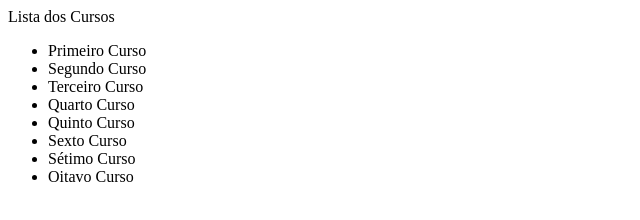
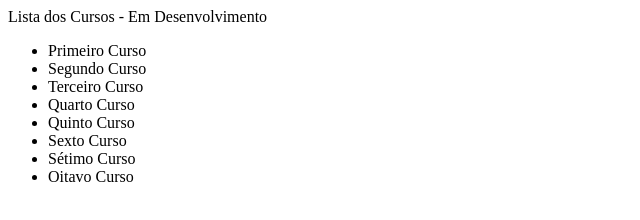
Before and after one commit to wwilsoncp/alura-git, a plain HTML site: page index.html in a window 1280 px wide. Shown: the whole page, without its empty margins (0-640 px from the left). Drawn offline with Linux system fonts and the light colour scheme.

Commit message:
Ajustando o título

```diff
--- a/index.html
+++ b/index.html
@@ -2,7 +2,7 @@
   <head></head>
   <title>Alura Git</title>
   <body>
-    <p>Lista dos Cursos</p>
+    <p>Lista dos Cursos - Em Desenvolvimento</p>
     <ul>
       <li>Primeiro Curso</li>
       <li>Segundo Curso</li>
```
